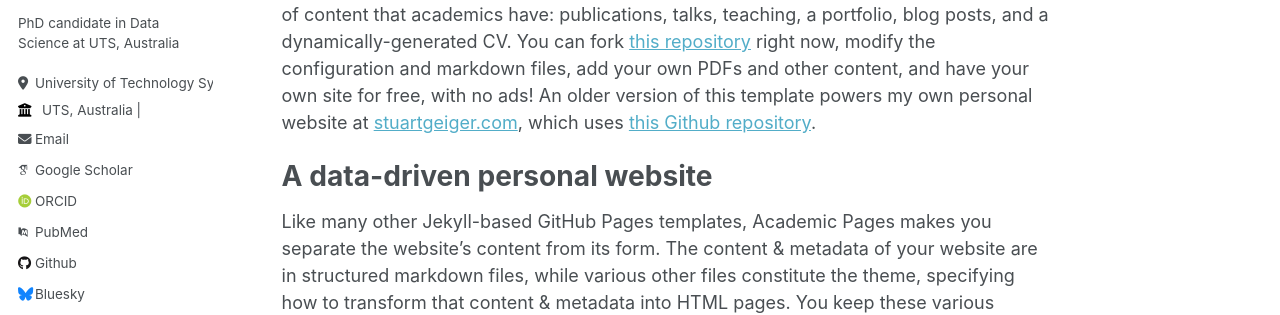
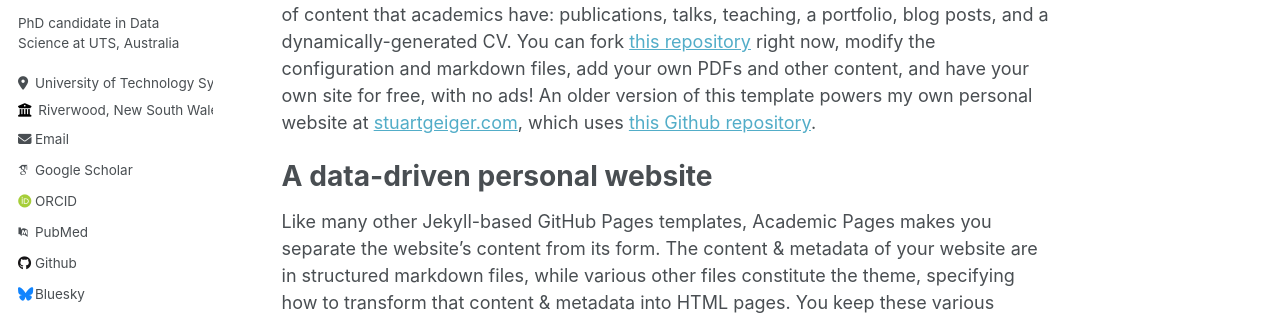
Before and after one commit to basmakhan11/Nawaz.github.io, a Jekyll site: the page built from _pages/about.md, in a window 1280 px wide. Shown: the part 310-625 px from the top of the page. Built offline with Jekyll 4.4.1, drawn with Linux system fonts in a browser that asks for light colours; some web fonts are replaced.

Commit message:
Update _config.yml

```diff
--- a/_config.yml
+++ b/_config.yml
@@ -26,7 +26,7 @@ author:
   pronouns         : # example: "she/her"
   bio              : "PhD candidate in Data Science at UTS, Australia"
   location         : "University of Technology Sydney, Australia"
-  employer         : " UTS, Australia |"
+  employer         : "Riverwood, New South Wales, Australia"
   uri              : # URL
   email            : "muhammad.nawaz@student.uts.edu.au"
 
```
